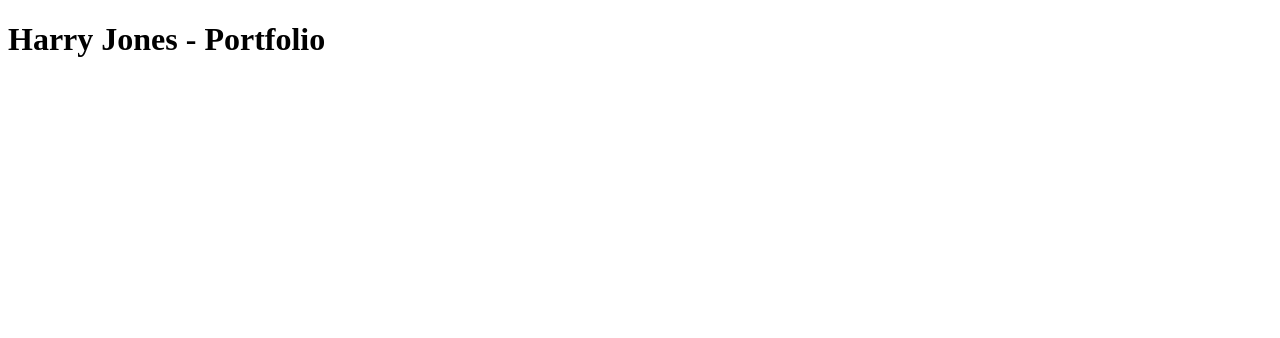
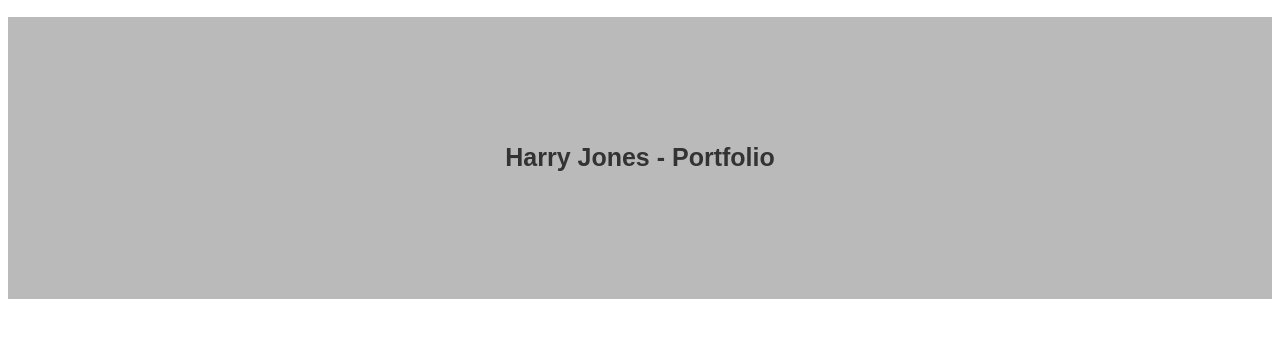
Before and after one commit to HarrynwJ77/harrynwj77.github.io, a plain HTML site: page index.html in a window 1280 px wide. Drawn offline with Linux system fonts and the light colour scheme.

Commit message:
CSS changes

```diff
--- a/css/headings.css
+++ b/css/headings.css
@@ -1,10 +1,10 @@
-siteheader {
+.siteheader {
     background-color: #bababa;
     position: sticky;
     top: 0;
 }
 
-siteheader_text {
+.siteheader_text {
     text-align: center;
     font-size: 25px;
     color: #333333;
```
